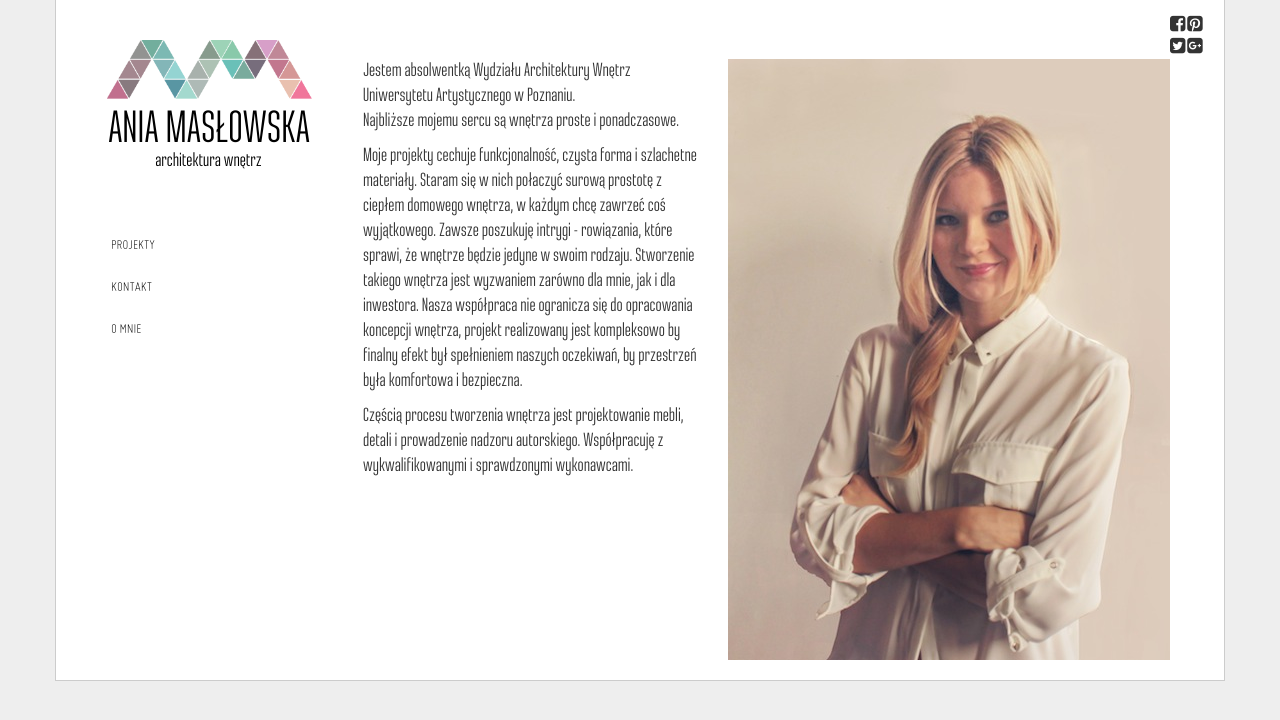
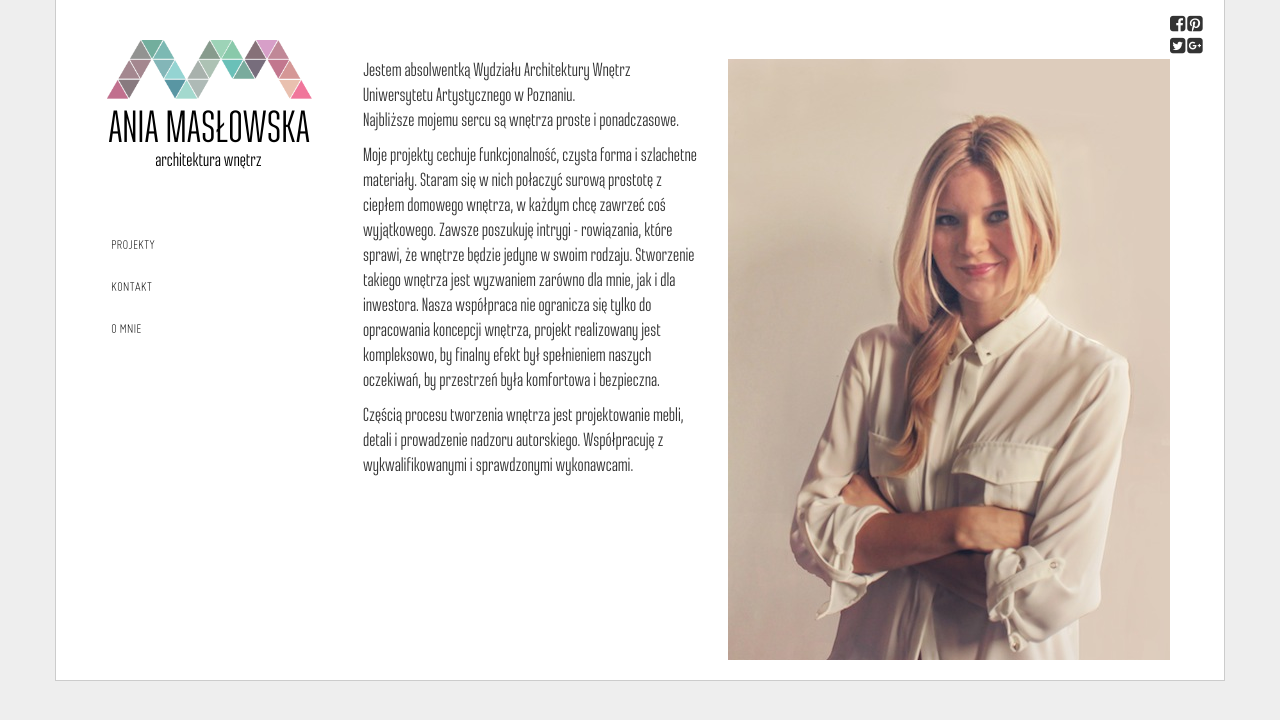
Before and after one commit to tauzen/maslo, a Django app: page /omnie/ in a window 1280 px wide. Shown: the top 720 px of the page. Run offline with Django 3.2, Linux system fonts and the light colour scheme; parts of the project's set-up code (start-up, migrations or seed data) failed here and were passed over; some libraries are stand-ins or nearby versions.

Commit message:
fixes to about text

```diff
--- a/maslo/templates/about/about.html
+++ b/maslo/templates/about/about.html
@@ -8,7 +8,7 @@
 	<p>Jestem absolwentką Wydziału Architektury Wnętrz Uniwersytetu Artystycznego w Poznaniu. <br />Najbliższe mojemu sercu są wnętrza proste i ponadczasowe.</p>
 	<p>Moje projekty cechuje funkcjonalność, czysta forma i szlachetne materiały.
 	Staram się w nich połaczyć  surową prostotę z ciepłem domowego wnętrza, w każdym chcę zawrzeć coś wyjątkowego. Zawsze poszukuję intrygi - rowiązania, które sprawi, że wnętrze będzie jedyne w swoim rodzaju.
-	Stworzenie takiego wnętrza jest wyzwaniem zarówno dla mnie, jak i dla inwestora. Nasza współpraca nie ogranicza się do opracowania koncepcji wnętrza, projekt realizowany jest kompleksowo by finalny efekt był spełnieniem naszych oczekiwań, by przestrzeń była komfortowa i bezpieczna.</p>
+	Stworzenie takiego wnętrza jest wyzwaniem zarówno dla mnie, jak i dla inwestora. Nasza współpraca nie ogranicza się tylko do opracowania koncepcji wnętrza, projekt realizowany jest kompleksowo, by finalny efekt był spełnieniem naszych oczekiwań, by przestrzeń była komfortowa i bezpieczna.</p>
 	<p>Częścią procesu tworzenia wnętrza jest projektowanie mebli, detali i prowadzenie nadzoru autorskiego. Współpracuję z wykwalifikowanymi i sprawdzonymi wykonawcami.</p>
 </div>
 <div class="col-md-7 about-photo">
```
